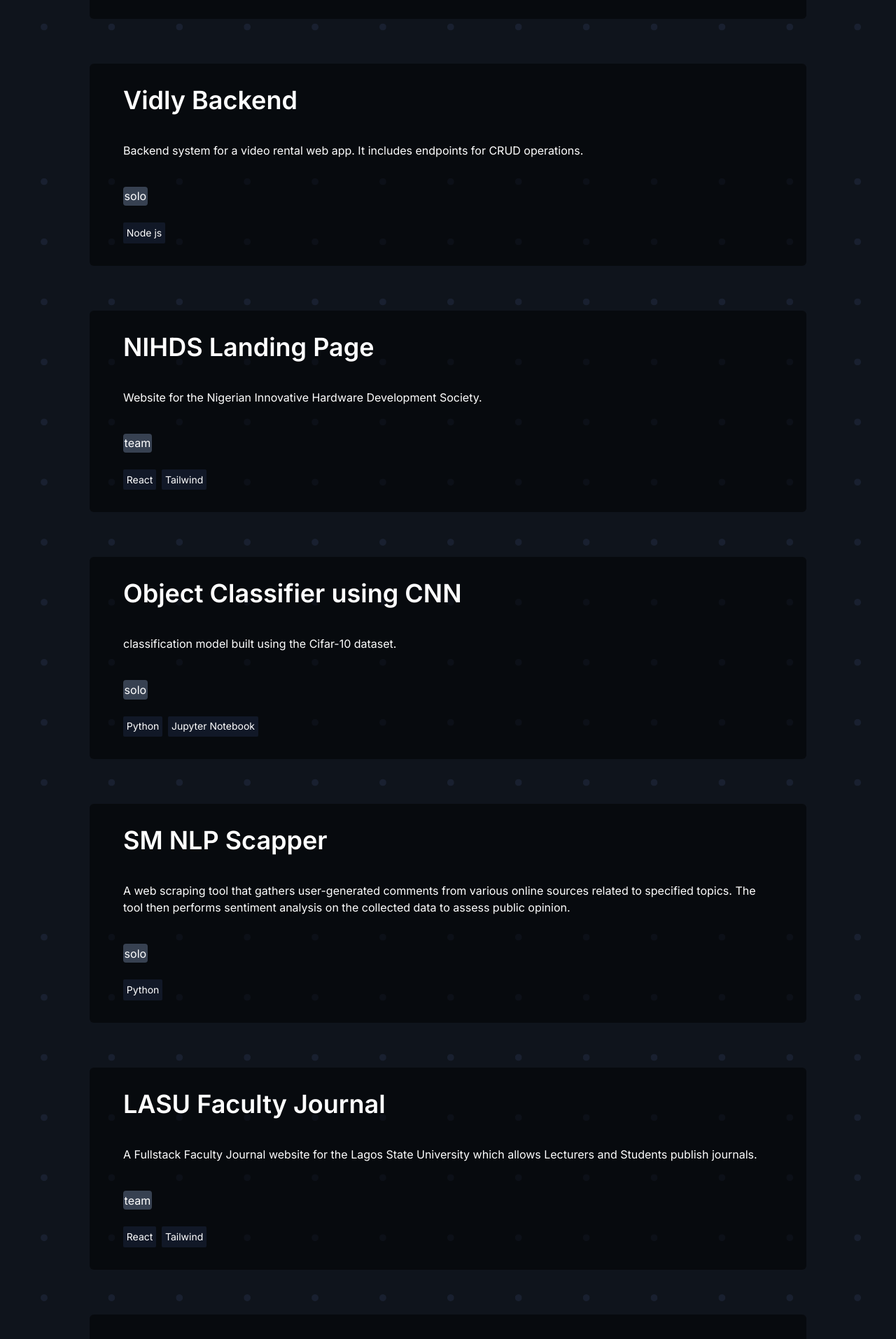
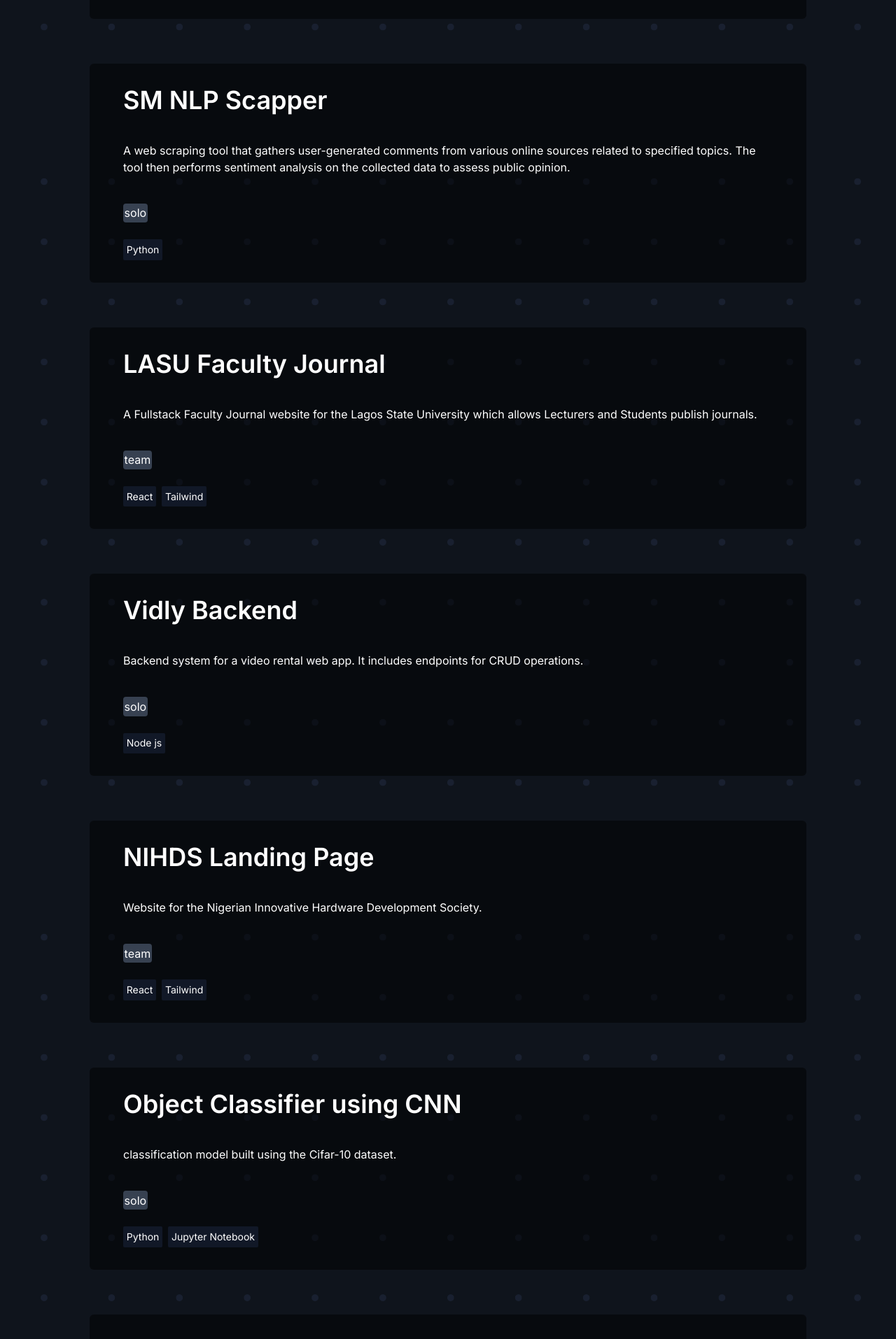
Before and after one commit to samuelajala01/portfolio-v4, a Next.js app: page /projects in a window 1280 px wide. Shown: the part 860-2774 px from the top of the page at 70% size. Built offline with nearby package versions, Linux system fonts and the light colour scheme.

Commit message:
feat: update metadata and shuffle projects

```diff
--- a/src/app/layout.js
+++ b/src/app/layout.js
@@ -1,27 +1,32 @@
 import { Inter } from "next/font/google";
 import "./globals.css";
 import Navbar from "@/components/Navbar";
-import { Analytics } from '@vercel/analytics/react';
+import { Analytics } from "@vercel/analytics/react";
 
 const inter = Inter({ subsets: ["latin"] });
 
 export const metadata = {
-  title: "Samuel Ajala - Machine Learning Engineer & Embedded Systems Enthusiast",
-  description: "Embedded Systems, Machine Learning, AI, Robotics, and Full-Stack Development. Crafting intelligent software solutions for automation and innovation.",
-  keywords: "Samuel Ajala, Ajala, Software Developer, Machine Learning Engineer, Embedded Systems, AI, Robotics, Full-Stack Development, Automation, Artificial Intelligence, Developer Portfolio, ML, ML Engineer, Electronics and Computer Engineering, Python, Computer Vision",
+  title: "Samuel Ajala - Software Developer(ML) & Embedded Systems Enthusiast",
+  description:
+    " Hi, I'm Sam, currently a computer engineering student, and I'm always about building intelligent systems",
+  keywords:
+    "Samuel Ajala, Ajala, Software Developer, Machine Learning Engineer, Embedded Systems, AI, Robotics, Full-Stack Development, Automation, Artificial Intelligence, Developer Portfolio, ML, ML Engineer, Electronics and Computer Engineering, Python, Computer Vision",
 
   // OpenGraph metadata
   openGraph: {
     title: "Samuel Ajala - Machine Learning Engineer & Software Developer",
-    description: "Expert in Embedded Systems, Machine Learning, AI, Robotics, and Full-Stack Development. Crafting intelligent software solutions for automation and innovation.",
+    description:
+      "Expert in Embedded Systems, Machine Learning, AI, Robotics, and Full-Stack Development. Crafting intelligent software solutions for automation and innovation.",
     url: "https://cy63rx.vercel.app",
     siteName: "Samuel Ajala Portfolio",
-    images: [{
-      url: "https://cy63rx.vercel.app/avatar.png",
-      width: 800,
-      height: 600,
-      alt: "Samuel Ajala - Software Developer (ML)",
-    }],
+    images: [
+      {
+        url: "https://cy63rx.vercel.app/avatar.png",
+        width: 800,
+        height: 600,
+        alt: "Samuel Ajala - Software Developer (ML)",
+      },
+    ],
     locale: "en_US",
     type: "website",
   },
@@ -30,7 +35,8 @@ export const metadata = {
   twitter: {
     card: "summary_large_image",
     title: "Samuel Ajala - Machine Learning Engineer & Software Developer",
-    description: "Expert in Embedded Systems, Machine Learning, AI, Robotics, and Full-Stack Development. Crafting intelligent software solutions for automation and innovation.",
+    description:
+      "Expert in Embedded Systems, Machine Learning, AI, Robotics, and Full-Stack Development. Crafting intelligent software solutions for automation and innovation.",
     creator: "@samuelajala01",
     images: ["https://cy63rx.vercel.app/avatar.png"],
   },
@@ -41,9 +47,9 @@ export const metadata = {
     googleBot: {
       index: true,
       follow: true,
-      'max-video-preview': -1,
-      'max-image-preview': 'large',
-      'max-snippet': -1,
+      "max-video-preview": -1,
+      "max-image-preview": "large",
+      "max-snippet": -1,
     },
   },
 
--- a/src/app/projects/page.jsx
+++ b/src/app/projects/page.jsx
@@ -12,6 +12,22 @@ const projectList = [
     type: "team",
     tools: ["Python", "React", "Tailwind"],
     tags: ["Backend", "FullStack", "Machine learning/Artificial Intelligence"],
+  },
+  {
+    title: "SM NLP Scapper",
+    visit: "https://github.com/samuelajala01/sm_nlp_scrapper",
+    desc: "A web scraping tool that gathers user-generated comments from various online sources related to specified topics. The tool then performs sentiment analysis on the collected data to assess public opinion.",
+    type: "solo",
+    tools: ["Python"],
+    tags: ["Machine learning/Artificial Intelligence"],
+  },
+  {
+    title: "LASU Faculty Journal",
+    visit: "https://facaulty-journal.onrender.com",
+    desc: "A Fullstack Faculty Journal website for the Lagos State University which allows Lecturers and Students publish journals.",
+    type: "team",
+    tools: ["React", "Tailwind"],
+    tags: ["FullStack"],
   },
   {
     title: "Vidly Backend",
@@ -36,22 +52,6 @@ const projectList = [
     type: "solo",
     tools: ["Python", "Jupyter Notebook"],
     tags: ["Machine learning/Artificial Intelligence"],
-  },
-  {
-    title: "SM NLP Scapper",
-    visit: "https://github.com/samuelajala01/sm_nlp_scrapper",
-    desc: "A web scraping tool that gathers user-generated comments from various online sources related to specified topics. The tool then performs sentiment analysis on the collected data to assess public opinion.",
-    type: "solo",
-    tools: ["Python"],
-    tags: ["Machine learning/Artificial Intelligence"],
-  },
-  {
-    title: "LASU Faculty Journal",
-    visit: "https://facaulty-journal.onrender.com",
-    desc: "A Fullstack Faculty Journal website for the Lagos State University which allows Lecturers and Students publish journals.",
-    type: "team",
-    tools: ["React", "Tailwind"],
-    tags: ["FullStack"],
   },
   {
     title: "Language Identification Model",
```
